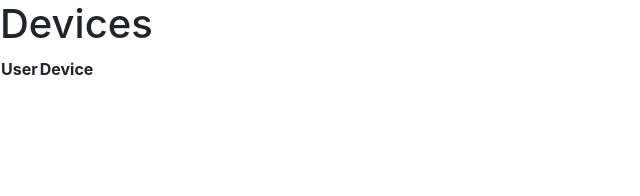
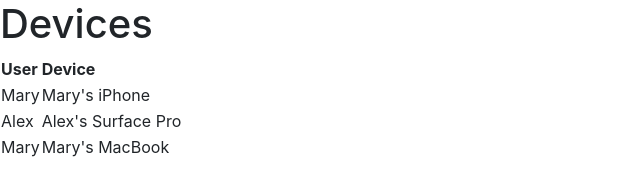
Before and after one commit to gregorymcintyre/TrackMe, a plain HTML site: page device-list.html in a window 1280 px wide. Shown: the whole page, without its empty margins (0-640 px from the left). Drawn offline with nearby package versions, Linux system fonts and the light colour scheme.

Commit message:
ENHANCE: forEach jQuery

```diff
--- /dev/null
+++ b/app.js
@@ -0,0 +1,14 @@
+const devices = [];
+
+devices.push({ user: "Mary", name: "Mary's iPhone" });
+devices.push({ user: "Alex", name: "Alex's Surface Pro" });
+devices.push({ user: "Mary", name: "Mary's MacBook" });
+
+devices.forEach(function(device) {
+	$('#devices tbody').append(`
+		<tr>
+			<td>${device.user}</td>
+			<td>${device.name}</td>
+		</tr>`
+	);
+});
--- a/device-list.html
+++ b/device-list.html
@@ -24,6 +24,6 @@
 		<script src="https://code.jquery.com/jquery-3.2.1.min.js"></script>
 		<script src="https://cdnjs.cloudflare.com/ajax/libs/popper.js/1.12.9/umd/popper.min.js"></script>
 		<script src="https://maxcdn.bootstrapcdn.com/bootstrap/4.0.0/js/bootstrap.min.js"></script>
+		<script src="app.js"></script>
 	</body>
-
 </html>
```
